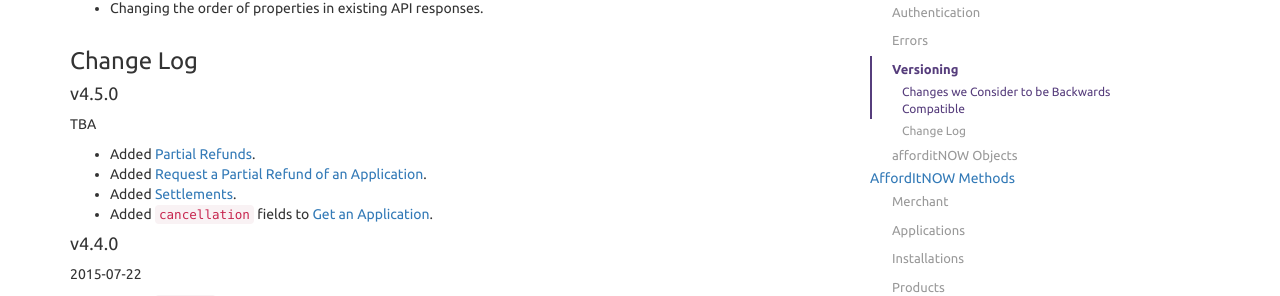
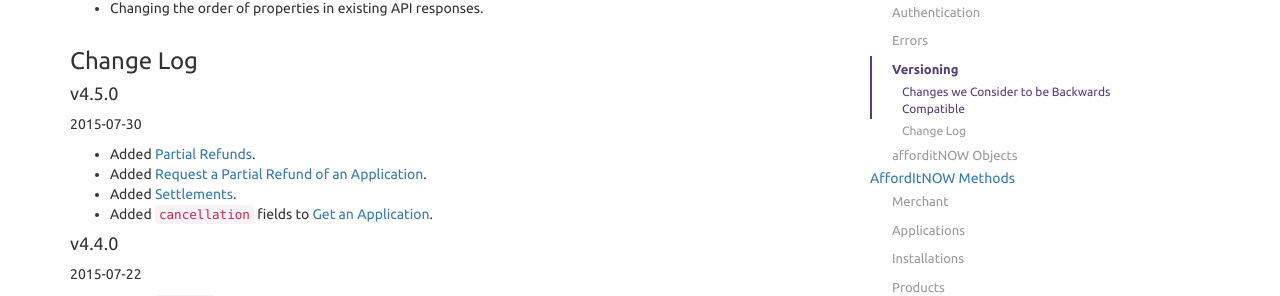
Before and after one commit to PayBreak/retailer-integration-guide, a Jekyll site: the page built from api/index.md, in a window 1280 px wide and 900 px high, scrolled down 1736 px. Shown: the part 144-440 px from the top of the window. Built offline with Jekyll 4.4.1, drawn with Linux system fonts in a browser that asks for light colours; nearby versions of some CDN libraries; Markdown is read by kramdown in place of the engine named in the settings.

Commit message:
Update versioning.md

```diff
--- a/_includes/v4/versioning.md
+++ b/_includes/v4/versioning.md
@@ -22,7 +22,7 @@ You specify the MAJOR version in the end point URL.
 ### Change Log
 
 #### v4.5.0
-TBA
+2015-07-30
 
 - Added [Partial Refunds](#partial-refunds).
 - Added [Request a Partial Refund of an Application](#request-a-partial-refund-of-an-application).
```
